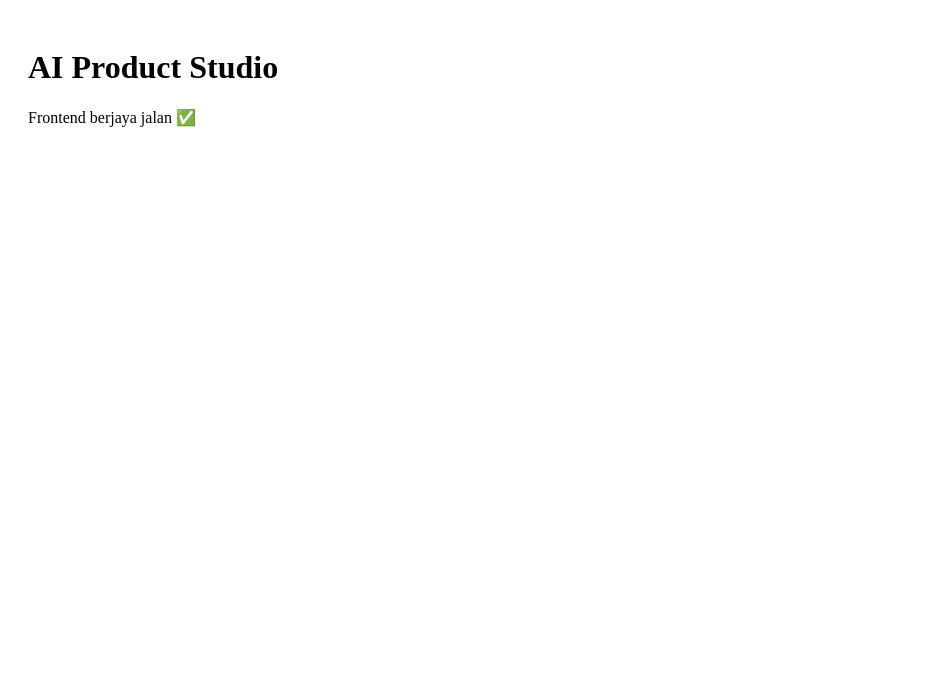
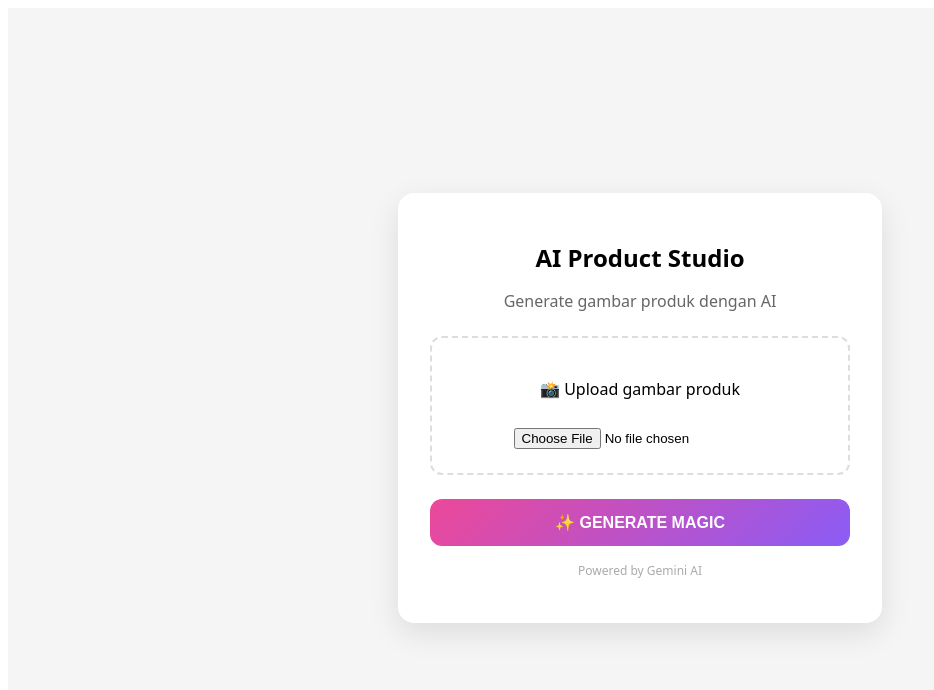
Before and after one commit to hatehero/ai-product-studio, a Next.js app: page / in a window 1280 px wide. Shown: the top 690 px of the page, without its empty margins (0-934 px from the left). Built offline with nearby package versions, Linux system fonts and the light colour scheme.

Commit message:
Redesign App component layout and styles

```diff
--- a/App.tsx
+++ b/App.tsx
@@ -1,8 +1,64 @@
+import React from "react";
+
 export default function App() {
   return (
-    <div style={{ padding: 20 }}>
-      <h1>AI Product Studio</h1>
-      <p>Frontend berjaya jalan ✅</p>
+    <div style={{
+      minHeight: "100vh",
+      display: "flex",
+      alignItems: "center",
+      justifyContent: "center",
+      fontFamily: "system-ui",
+      background: "#f5f5f5"
+    }}>
+      <div style={{
+        background: "white",
+        padding: "32px",
+        borderRadius: "16px",
+        width: "100%",
+        maxWidth: "420px",
+        boxShadow: "0 10px 30px rgba(0,0,0,.1)",
+        textAlign: "center"
+      }}>
+        <h1 style={{ fontSize: "24px", fontWeight: "700" }}>
+          AI Product Studio
+        </h1>
+
+        <p style={{ marginTop: "8px", color: "#666" }}>
+          Generate gambar produk dengan AI
+        </p>
+
+        <div style={{
+          marginTop: "24px",
+          padding: "24px",
+          border: "2px dashed #ddd",
+          borderRadius: "12px"
+        }}>
+          <p>📸 Upload gambar produk</p>
+          <input type="file" style={{ marginTop: "12px" }} />
+        </div>
+
+        <button style={{
+          marginTop: "24px",
+          width: "100%",
+          padding: "14px",
+          borderRadius: "12px",
+          border: "none",
+          background: "linear-gradient(135deg,#ec4899,#8b5cf6)",
+          color: "white",
+          fontWeight: "700",
+          fontSize: "16px"
+        }}>
+          ✨ GENERATE MAGIC
+        </button>
+
+        <p style={{
+          marginTop: "16px",
+          fontSize: "12px",
+          color: "#aaa"
+        }}>
+          Powered by Gemini AI
+        </p>
+      </div>
     </div>
   );
 }
```
